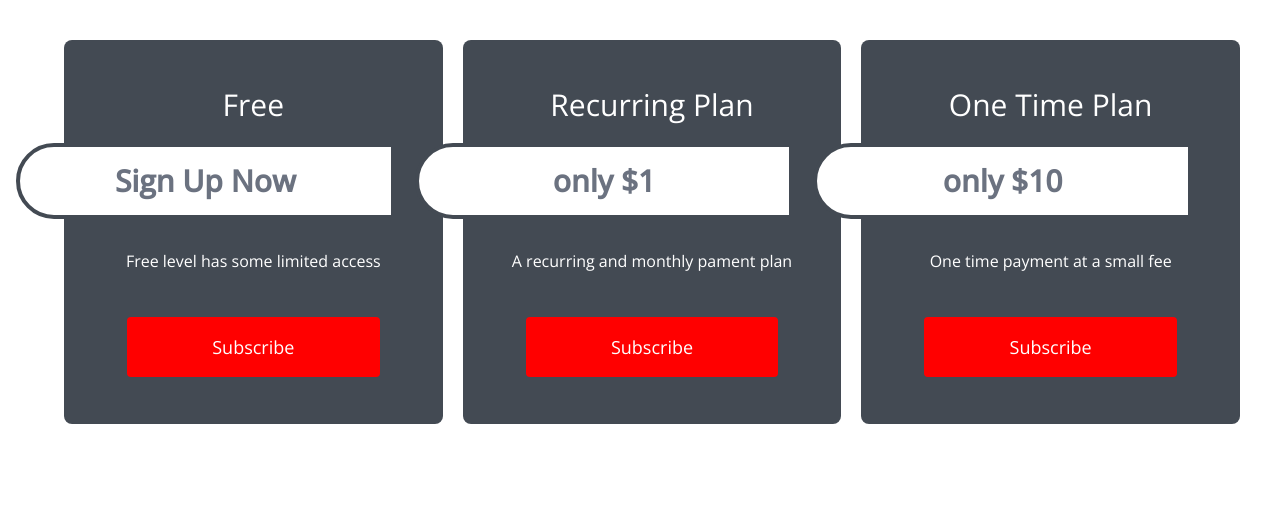
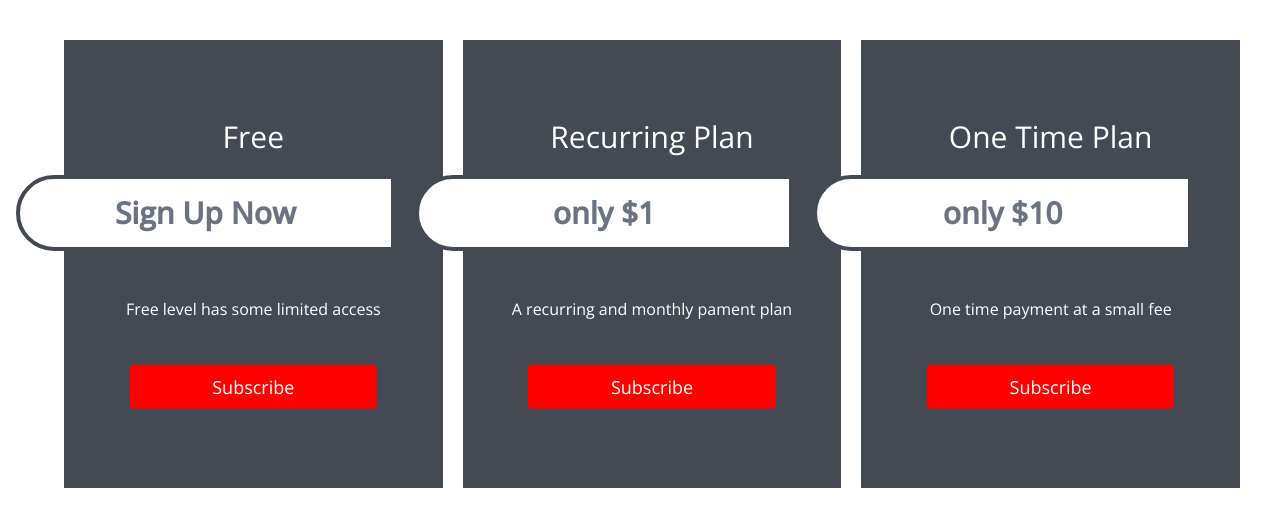
Before and after one commit to mnnlthmpsn/pama_react, a React (Create React App) app: page /subscribe in a window 1280 px wide. Shown: the top 526 px of the page. Built offline with nearby package versions, Linux system fonts and the light colour scheme.

Commit message:
subscribe

```diff
--- a/src/components/button.js
+++ b/src/components/button.js
@@ -4,4 +4,10 @@ const Button = props => {
     )
 }
 
+export const ButtonSm = props => {
+    return (
+        <button className={`${props.isSecondary ? 'bgDark text-white' : 'primaryColor'} rounded w-full text-lg py-2 focus:shadow-lg duration-300 outline-none`} {...props}>{props.label || 'Continue'}</button>
+    )
+}
+
 export default Button
--- a/src/pages/subscribe.js
+++ b/src/pages/subscribe.js
@@ -1,5 +1,5 @@
 import { useNavigate } from "react-router-dom"
-import Button from "../components/button"
+import Button, { ButtonSm } from "../components/button"
 
 const Subscribe = () => {
 
@@ -11,7 +11,7 @@ const Subscribe = () => {
 
     return (
         <div className="h-screen w-screen pl-16 pr-10 my-10">
-            <div className="grid lg:grid-cols-3 h-full gap-5">
+            <div className="grid lg:grid-cols-3 h-full gap-x-5 gap-y-10">
                 {
                     plans.map((plan, i) => <SubscriptionCard subscription={plan} />)
                 }
@@ -28,10 +28,10 @@ const SubscriptionCard = ({ subscription }) => {
     }
 
     return (
-        <div className="h-96 bgDark rounded-lg text-white flex justify-evenly flex-col space-y-10">
+        <div className="h-[28rem] relative bgDark text-white flex justify-evenly flex-col space-y-6 px-1">
             <div className="flex flex-col space-y-5">
                 <p className="text-center text-3xl px-2">{subscription.title}</p>
-                <div class="relative">
+                <div class="">
                     <div className="absolute -left-12 border-4 bg-white w-full text-center text-3xl font-bold text-gray-500 rounded-l-full border-[#434A53] px-4 py-4">
                         {subscription.subtitle}
                     </div>
@@ -40,7 +40,7 @@ const SubscriptionCard = ({ subscription }) => {
             <div className="w-full flex flex-col items-center space-y-6">
                 <p className="px-6 py-5">{subscription.description}</p>
                 <div className="flex w-2/3 justify-center">
-                    <Button label='Subscribe' onClick={apply}/>
+                    <ButtonSm label='Subscribe' onClick={apply}/>
                 </div>
             </div>
         </div>
```
